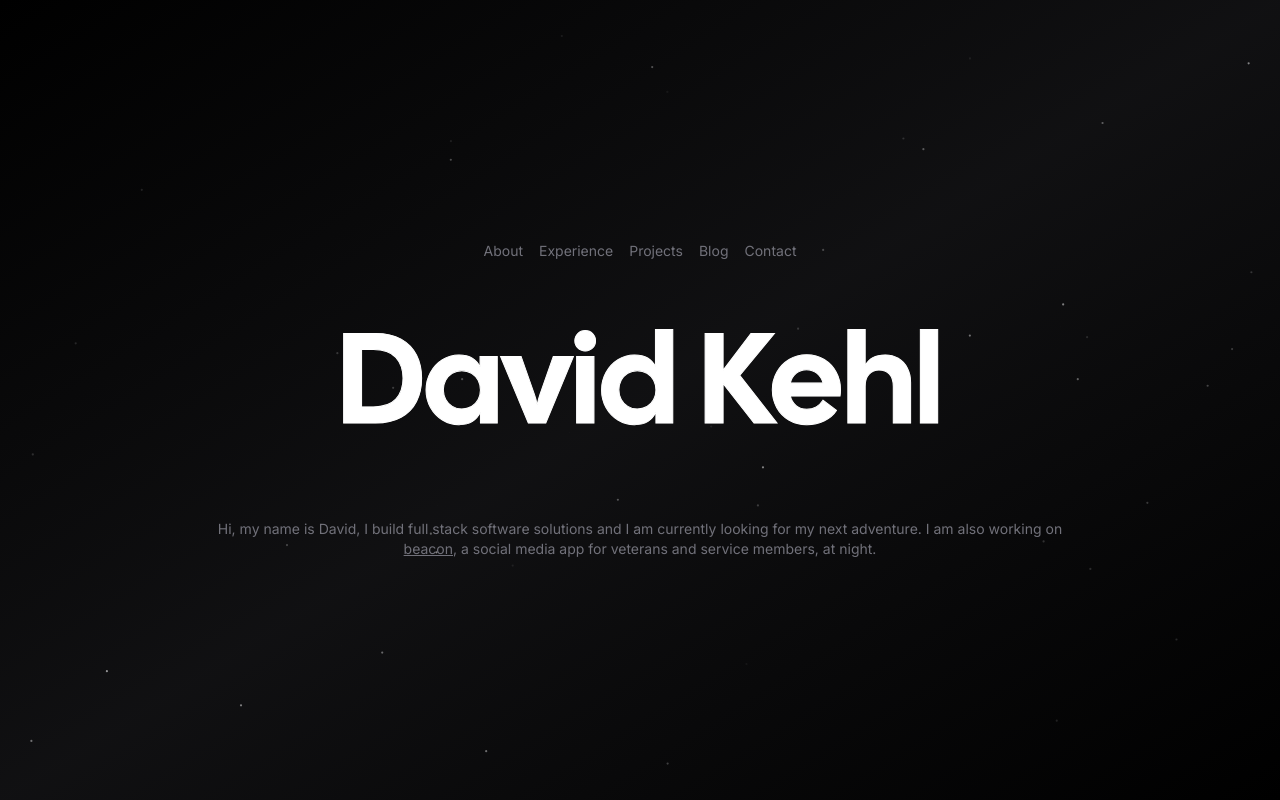
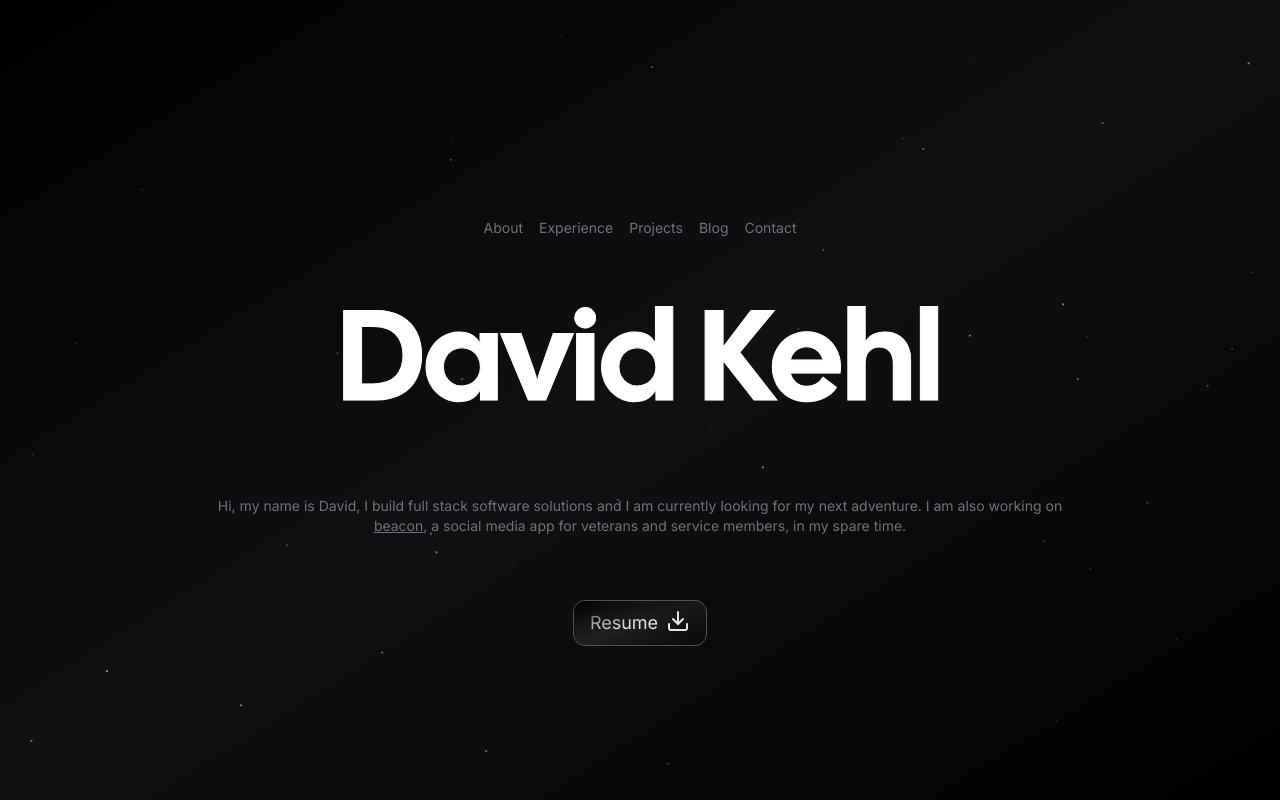
Before and after one commit to dmkehl/davidkehl-portfolio, a Next.js app: page / in a window 1280 px wide. Built offline with nearby package versions, Linux system fonts and the light colour scheme; no server answers; what tailwindcss-debug-screens would draw is missing.

Commit message:
added resume download button to home screen

```diff
--- /dev/null
+++ b/app/components/resumedownload.tsx
@@ -0,0 +1,21 @@
+"use client";
+
+import { Download } from "lucide-react";
+
+export default function ResumeDownload() {
+  const handleDownload = () => {
+    const link = document.createElement("a");
+    link.href = "/resume.pdf";
+    link.download = "resume.pdf";
+    link.click();
+  };
+  return (
+    <button
+      className="flex flex-row gap-2 text-zinc-200 hover:text-zinc-50 py-2 px-4 text-lg"
+      onClick={handleDownload}
+    >
+      Resume
+      <Download />
+    </button>
+  );
+}
--- a/app/page.tsx
+++ b/app/page.tsx
@@ -1,6 +1,8 @@
 import Link from "next/link";
 import React from "react";
 import Particles from "./components/particles";
+import ResumeDownload from "./components/resumedownload";
+import { Card } from "./components/card";
 
 const navigation = [
   { name: "About", href: "/about" },
@@ -48,9 +50,13 @@ export default function Home() {
           >
             beacon
           </Link>
-          {""}, a social media app for veterans and service members, at night.
+          {""}, a social media app for veterans and service members, in my spare
+          time.
         </h2>
       </div>
+      <Card>
+        <ResumeDownload />
+      </Card>
     </div>
   );
 }
```
Also changed, not shown: 1 other file (tests, documents, lock files or other folders).
